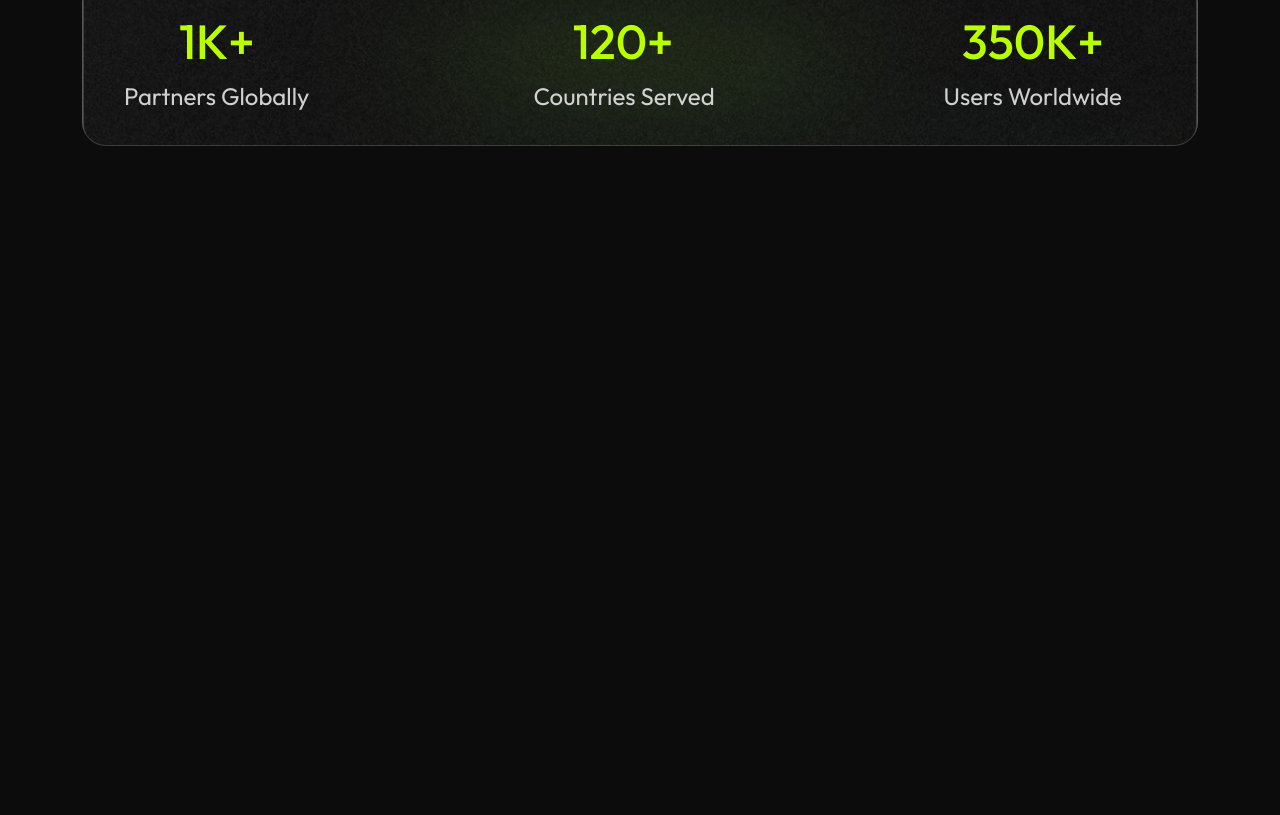
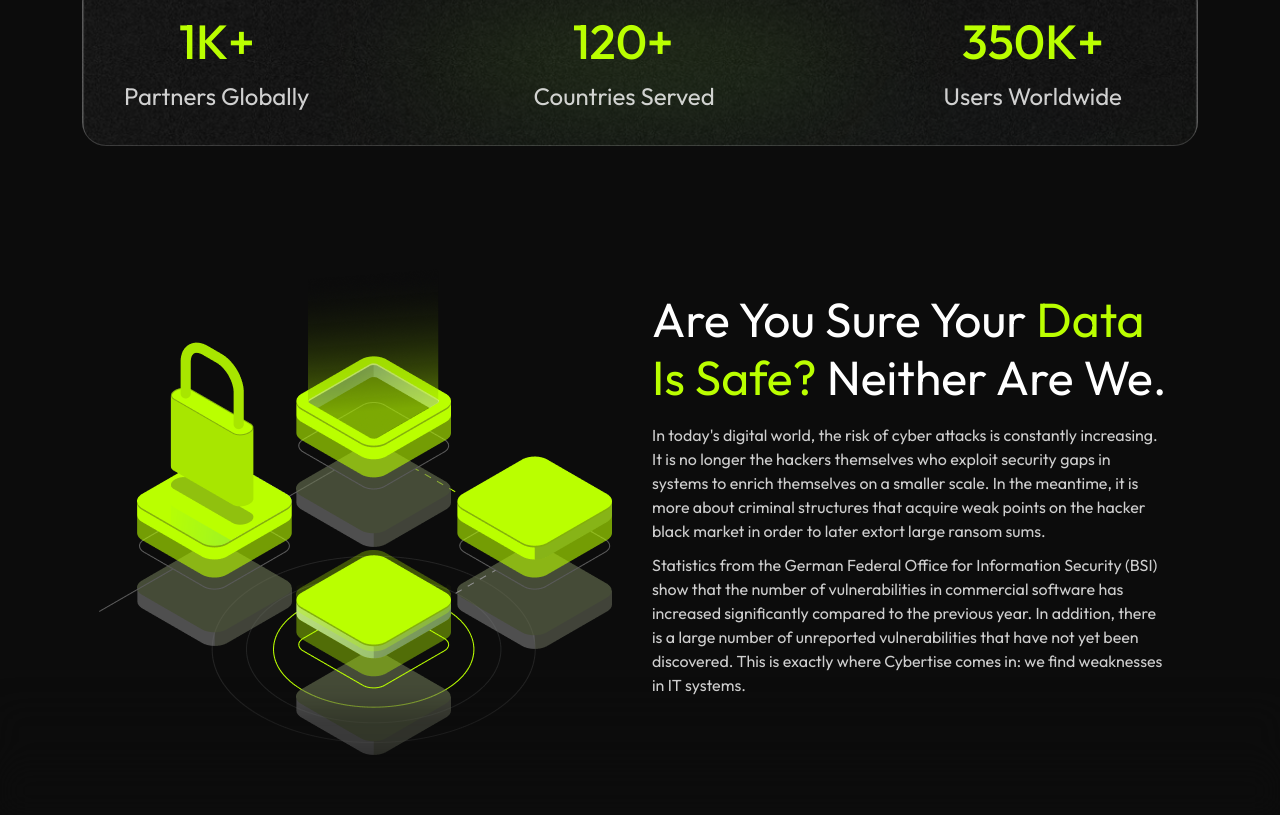
Before and after one commit to rinklepoonia/cybertise, a plain HTML site: page index.html in a window 1280 px wide. Shown: the part 822-1637 px from the top of the page. Before the commit the page ends 968 px from the top, so only its background shows below. Drawn offline with nearby package versions, Linux system fonts and the light colour scheme.

Commit message:
are-you-sure section done

```diff
--- a/assets/css/root.css
+++ b/assets/css/root.css
@@ -2,7 +2,7 @@
     --fs-s: 14px;
     --fs-sm: 16px;
     --fs-md: 24px;
-    --fs-lg: 48px;
+    --fs-lg: 37px;
     --fs-xl: 64px;
     /* ===color-==== */
     --clr-white: #FFFFFF;
@@ -11,7 +11,8 @@
     --clr-parretGreen: #BAFF00;
     --clr-bodygreen: #0C0C0C;
 }
-.color-bdoyGreen{
+
+.color-bdoyGreen {
     background: var(--clr-bodygreen);
 }
 
@@ -50,3 +51,19 @@
 .text64-xl {
     font-size: var(--fs-xl);
 }
+
+@media (min-width:576px) {
+    :root {
+        --fs-lg: 48px;
+    }
+}
+
+@media (min-width:992px) {
+    :root {
+        /* --fs-s: 14px; */
+        /* --fs-sm: 16px; */
+        /* --fs-md: 24px; */
+        /* --fs-lg: 48px; */
+        /* --fs-xl: 64px; */
+    }
+}
--- a/assets/css/style.css
+++ b/assets/css/style.css
@@ -199,8 +199,44 @@
     max-width: 179px;
 }
 
+/* ==============are-you-sure========== */
+.mb_5 {
+    margin-bottom: 5px;
+}
+
+.max_w_513 {
+    max-width: 513px;
+}
+
+.py_103_60 {
+    padding-top: 103px;
+    padding-bottom: 60px;
+}
+
+.sure_linearGrident {
+    background: linear-gradient(180deg, rgba(12, 12, 12, 0.44) 25.4%, rgba(17, 17, 16, 0) 25.4%, #0C0C0C 70.63%);
+    /* width: 1440px; */
+    width: 100%;
+    min-height: 104px;
+    filter: blur(15px);
+}
+
 @media (min-width:768px) {
     .data_box {
         padding: 36px 75px 36px 41px;
     }
+
+    .mb_md_10 {
+        margin-bottom: 10px;
+    }
 }
+
+@media (min-width:992px) {
+    .max_w_511 {
+        max-width: 511px;
+    }
+
+    .max_w_527 {
+        max-width: 527px;
+    }
+}
--- a/index.html
+++ b/index.html
@@ -63,22 +63,51 @@
                     <div class="row">
                         <div class="col-lg-4 col-sm-6 d-flex justify_content_center">
                             <div>
-                                <h2 class="ff_outfit fw-medium text48-lg lh-52 color-parretGreen text-center mb-3">1K+</h2>
-                                <p class="ff_outfit fw-normal text24-md lh-26 color-white opacity_80 mb-0 text-nowrap">Partners Globally</p>
+                                <h2 class="ff_outfit fw-medium text48-lg lh-52 color-parretGreen text-center mb-3">1K+
+                                </h2>
+                                <p class="ff_outfit fw-normal text24-md lh-26 color-white opacity_80 mb-0 text-nowrap">
+                                    Partners Globally</p>
                             </div>
                         </div>
                         <div class="col-lg-4 col-sm-6  d-flex justify-content-center mt-sm-0 mt-4">
                             <div class="blank max_w_179">
-                                <h2 class="ff_outfit fw-medium text48-lg lh-52 color-parretGreen text-center mb-3">120+</h2>
-                                <p class="ff_outfit fw-normal text24-md lh-26 color-white opacity_80 mb-0 text-nowrap">Countries Served</p>
+                                <h2 class="ff_outfit fw-medium text48-lg lh-52 color-parretGreen text-center mb-3">120+
+                                </h2>
+                                <p class="ff_outfit fw-normal text24-md lh-26 color-white opacity_80 mb-0 text-nowrap">
+                                    Countries Served</p>
                             </div>
                         </div>
                         <div class="col-lg-4 d-flex justify-content-lg-end justify-content-center mt-lg-0 mt-4">
                             <div class="max_w_179 d-flex flex-column justify-content-center">
-                                <h2 class="ff_outfit fw-medium text48-lg lh-52 color-parretGreen text-center mb-3">350K+</h2>
-                                <p class="ff_outfit fw-normal text24-md lh-26 color-white opacity_80 mb-0 text-nowrap">Users Worldwide</p>
+                                <h2 class="ff_outfit fw-medium text48-lg lh-52 color-parretGreen text-center mb-3">350K+
+                                </h2>
+                                <p class="ff_outfit fw-normal text24-md lh-26 color-white opacity_80 mb-0 text-nowrap">
+                                    Users Worldwide</p>
                             </div>
                         </div>
+                    </div>
+                </div>
+            </div>
+        </div>
+    </section>
+    <!-- ============are-you-sure============ -->
+    <section class="position-relative py_103_60">
+        <div class="sure_linearGrident position-absolute bottom-0"></div>
+        <div class="container_1140">
+            <div class="row">
+                <div class="col-lg-6 d-flex justify-content-center">
+                    <img class="w-100 max_w_513" src="./assets/images/png/areYouSure-image.png" alt="areYouSure-image">
+                </div>
+                <div class="col-lg-6 d-flex align-items-center">
+                    <div class="blank">
+                        <h3 class="ff_outfit fw-normal text48-lg lh-76 color-white mb-md-3 mb-1 max_w_527">Are You Sure Your <span class="color-parretGreen">Data Is Safe?</span> Neither Are We.</h3>
+                        <p class="ff_outfit fw-normal text16-sm lh-24 color-white opacity_80 max_w_511 mb_md_10 mb_5">In today's digital world, the risk of cyber attacks is constantly increasing. It is no longer the hackers themselves who
+                        exploit security gaps in systems to enrich themselves on a smaller scale. In the meantime, it is more about criminal
+                        structures that acquire weak points on the hacker black market in order to later extort large ransom sums.</p>
+                        <p class="ff_outfit fw-normal text16-sm lh-24 color-white opacity_80 max_w_511">Statistics from the German Federal Office for Information Security (BSI) show that the number of vulnerabilities in
+                        commercial software has increased significantly compared to the previous year. In addition, there is a large number of
+                        unreported vulnerabilities that have not yet been discovered. This is exactly where Cybertise comes in: we find
+                        weaknesses in IT systems.</p>
                     </div>
                 </div>
             </div>
```
Also changed, not shown: assets/images/png/areYouSure-image.png (added).
